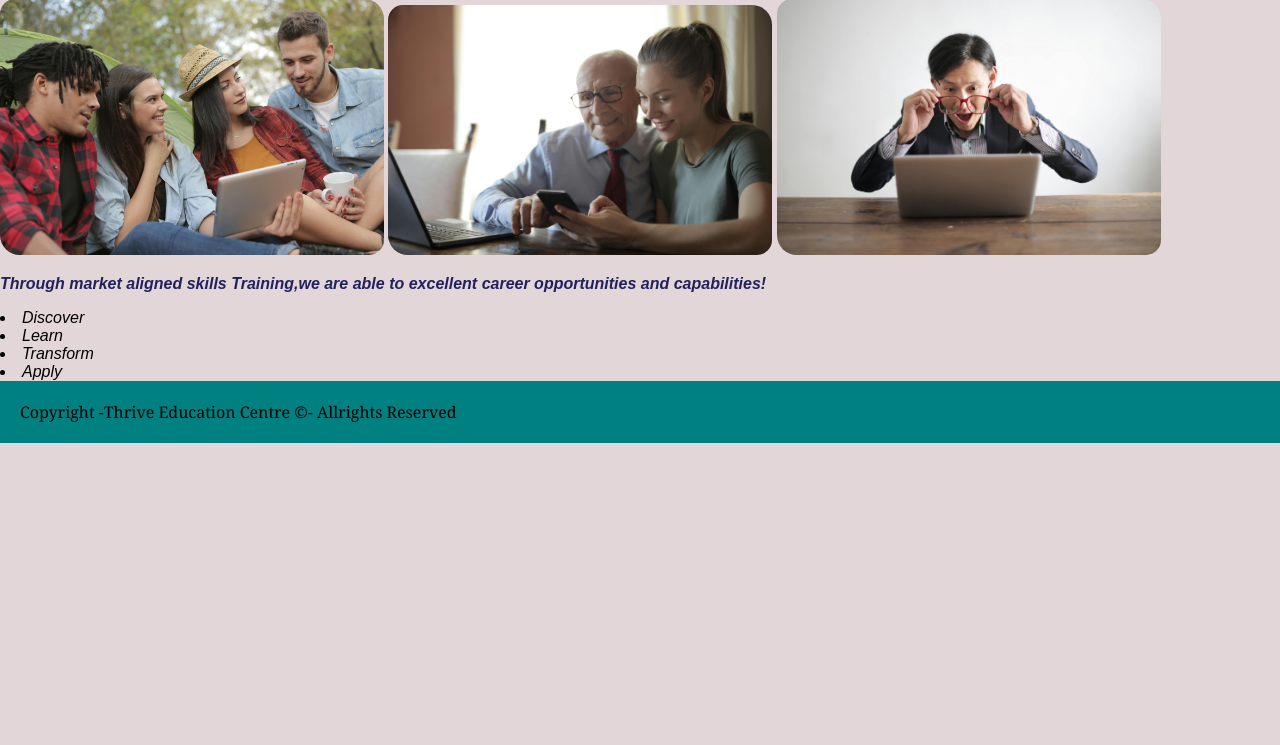
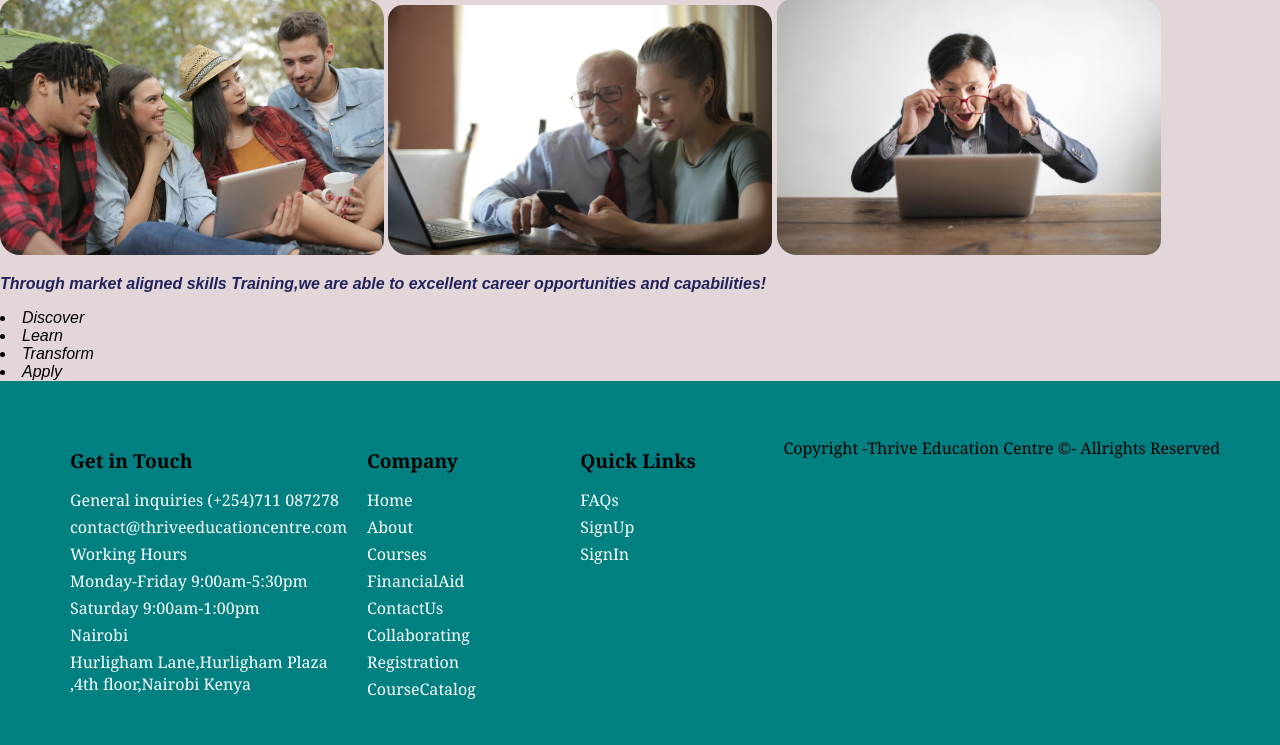
Before and after one commit to Clarita254/THRIVESCHOOL, a PHP site: page / in a window 1280 px wide. Shown: the part 161-906 px from the top of the page. Before the commit the page ends 604 px from the top, so only its background shows below. Run offline with PHP 8.4, Linux system fonts and the light colour scheme.

Commit message:
Changed footer styling

```diff
--- a/FAQs.html
+++ b/FAQs.html
@@ -93,8 +93,5 @@
 <script src="javascript/script.js">
 
 </script>
-
-
-
 </body>
 </html>
--- a/css/structure.css
+++ b/css/structure.css
@@ -30,32 +30,34 @@ body{
     margin:0 10px;
 
 }
+.footer-column company{
+    border-right:1px solid #fff;
+}
 .footer-column h4{/*space below heading and font size*/
     margin-bottom: 15px;
     font-size:1.2em;
 }
-.footer-column p{
+.footer-column p, .footer-column a{
+ margin: 5px 0;
+ color:#fff;
+ text-decoration: none;
+}
 
-    margin: 5px 0;
-}
-.footer-column a{
-
-    color:#fff;
-    text-decoration: none;
-}
 .footer-column a:hover{
     text-decoration: underline;
 }
 
-#copyright{
+.footer-copyright{
     font-size: medium;
     text-align:center;
+    padding-top:20px;
+    border-top: 1px solid #fff;
+    margin-top:20px;
 }
 
 .rounded{
 
     border-radius: 15px 20px;
-
 
 }
 
--- a/index.html
+++ b/index.html
@@ -101,12 +101,48 @@ li{
 </div>
 
 <!----->
+<footer class="footer">
+<div class="footer-container">
+    <div class="footer-column">
+<h4>Get in Touch </h4>
+<p> General inquiries (+254)711 087278</p>
+<p>contact@thriveeducationcentre.com</p>
+<p>Working Hours</p>
+<p>Monday-Friday  9:00am-5:30pm</p>
+<p>Saturday 9:00am-1:00pm</p>
+<p>Nairobi</p>
+<p>Hurligham Lane,Hurligham Plaza ,4th floor,Nairobi Kenya</p>
 
-<div class="footer">
-    Copyright -Thrive Education Centre &copy;- Allrights Reserved
+    </div>
+    <div class="footer-column">
+        <h4>Company</h4>
+        <p><a href="index.html">Home</a></p>
+        <p><a href="about.html">About</a></p>
+        <p><a href="Courses.html">Courses</a></p>
+        <p><a href="FinancialAid.html">FinancialAid</a></p>
+        <p><a href="ContactUs.html">ContactUs</a></p>
+        <p><a href="Collaborating.html">Collaborating</a></p>
+        <p><a href="Registration.html">Registration</a></p>
+        <p><a href="CourseCatalog.html">CourseCatalog</a></p>
+
+    </div>
+
+    <div class="footer-column">
+        <h4>Quick Links</h4>
+        <p><a href="FAQs.html">FAQs</a></p>
+        <p><a href="SignUp.html">SignUp</a></p>
+        <p><a href="SignIn.html">SignIn</a></p>
+
+    </div>
+
+
+    <div class="copyright">
+        <p>Copyright -Thrive Education Centre &copy;- Allrights Reserved</p>
+    </div>
+
 </div>
 
 
-
+</footer>
 </body>
 </html>
```
